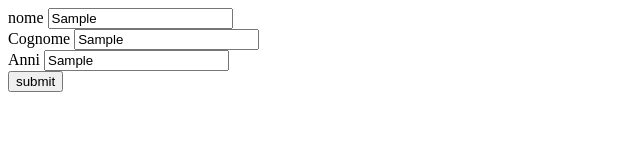
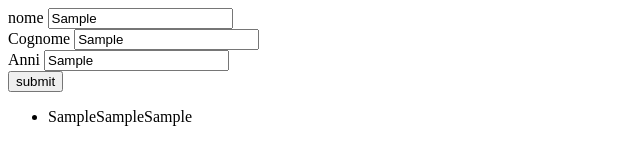
Before and after one commit to gigijeskai/u2-w3-d2-programmazione-oggetti, a plain HTML site: page esercizio 2/index.html in a window 1280 px wide. Both pictures are taken after typing "Sample", "Sample", "Sample" into the empty fields and a click on the button "submit". Shown: the whole page, without its empty margins (0-640 px from the left). Drawn offline with Linux system fonts and the light colour scheme.

Commit message:
consegna

```diff
--- a/esercizio 2/index.html
+++ b/esercizio 2/index.html
@@ -25,6 +25,6 @@
       </div>
     </form>
     <div id="persone"></div>
-    <script src="./index.js"></script>
+    <script src="./script.js"></script>
   </body>
 </html>
--- a/esercizio 2/script.js
+++ b/esercizio 2/script.js
@@ -1,25 +1,36 @@
+// class pagina {
+//   items = [];
+//   pageSize = [];
+
+//   addInArray(persona) {}
+// }
+
 class Persona {
   constructor(nome, cognome, anni) {
     this.nome = nome;
     this.cognome = cognome;
     this.anni = anni;
   }
-  createTablePersone() {
-    let table = document.createElement("table");
-    let tr = document.createElement("tr");
-    table.appendChild(tr);
-    let td = document.createElement("td");
-    tr.appendChild(td);
-    td.innerHTML += this.nome;
-    td.innerHTML += this.cognome;
-    td.innerHTML += this.anni;
+  createListPersone() {
+    let ul = document.createElement("ul");
+    let li = document.createElement("li");
+    ul.appendChild(li);
+    li.innerHTML += this.nome;
+    li.innerHTML += this.cognome;
+    li.innerHTML += this.anni;
 
     let persone = document.querySelector("#persone");
-    persone.appendChild(table);
+    persone.appendChild(ul);
   }
+
+  // addInArray() {
+  //   let item = [];
+  //   let pageSize = [];
+
+  // }
 }
 
 function aggiungiPersona() {
   let persone = new Persona(document.querySelector("#nome").value, document.querySelector("#cognome").value, document.querySelector("#anni").value);
-  persone.createTablePersone();
+  persone.createListPersone();
 }
```
